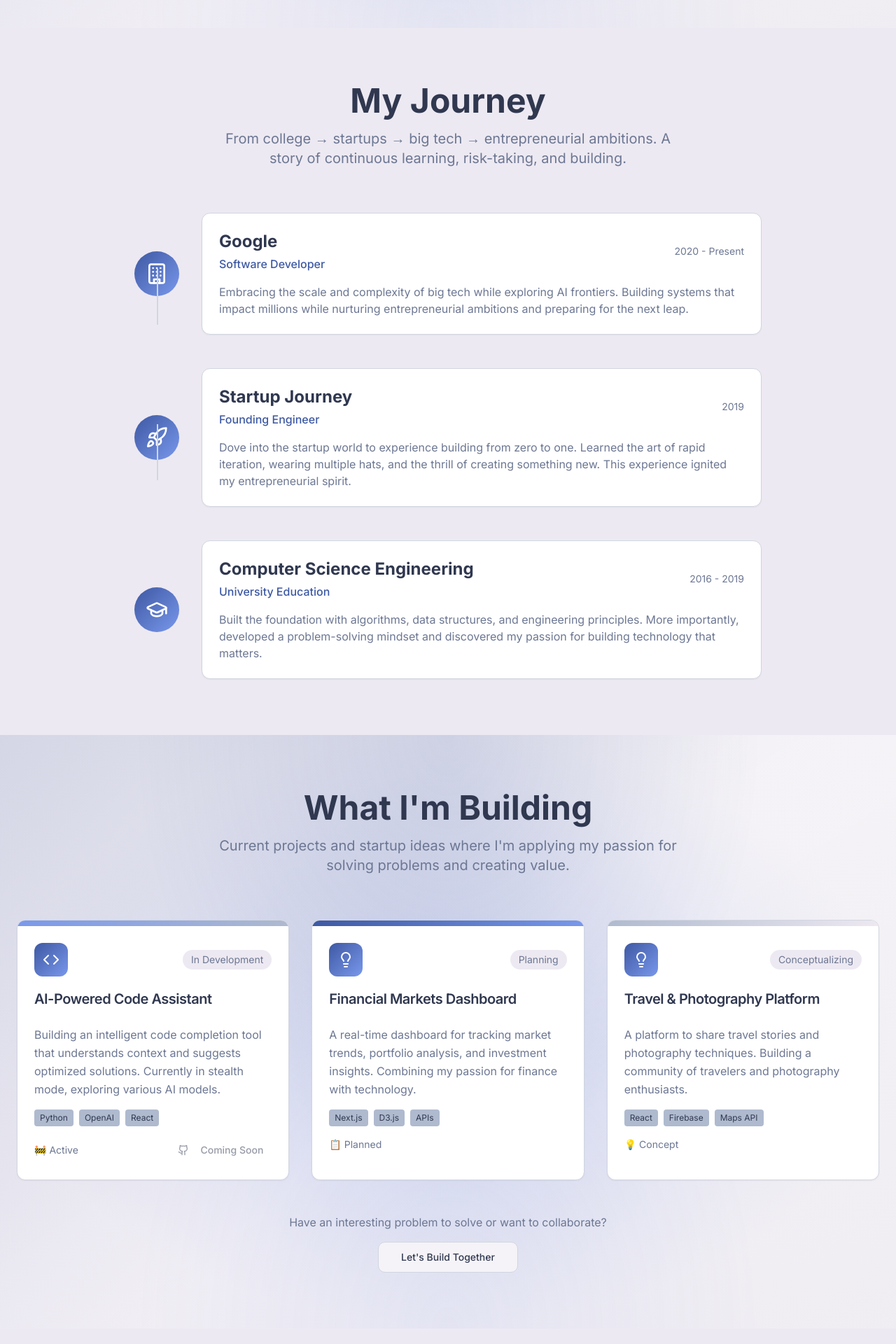
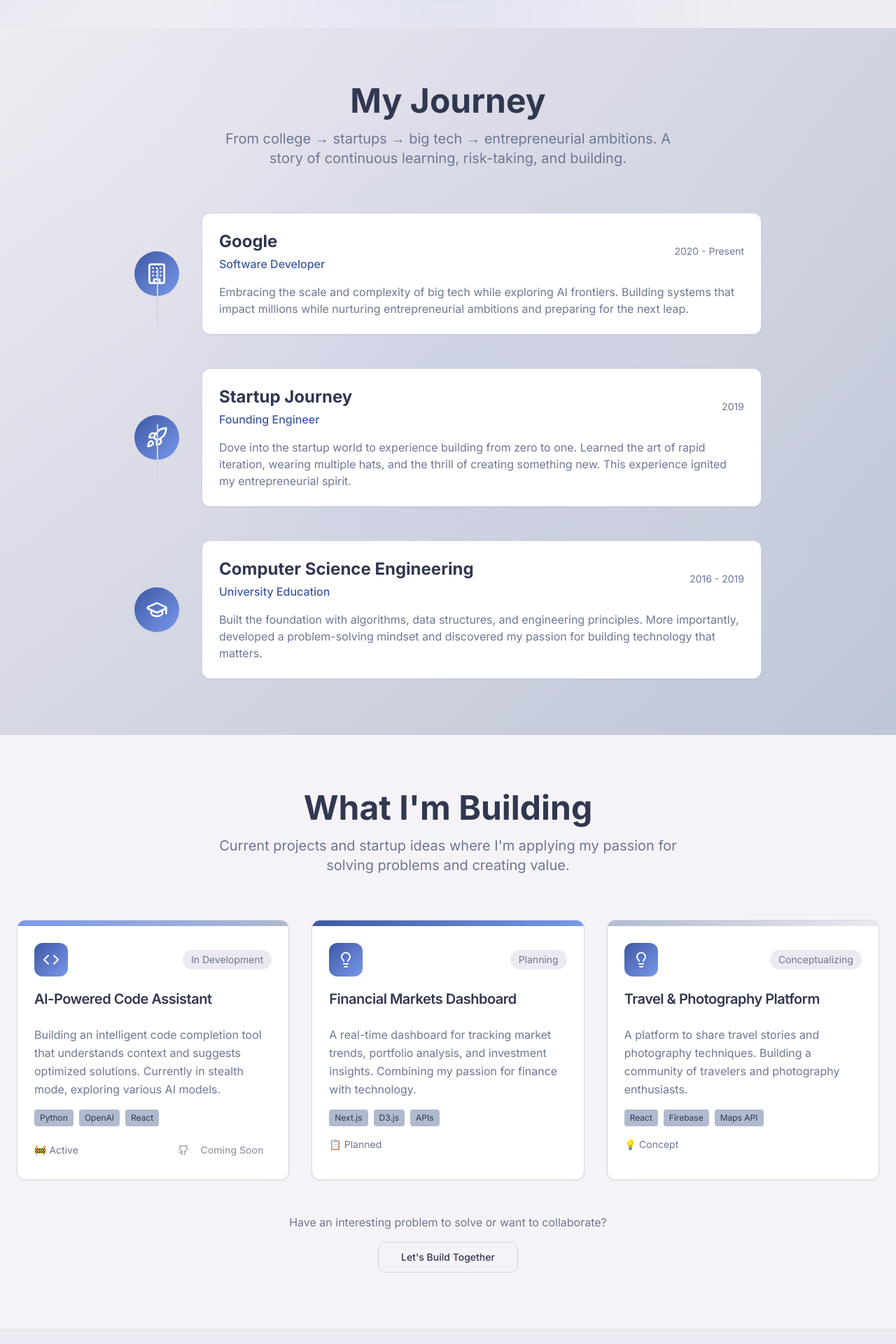
Before and after one commit to AdityaRajSingh/aditya-connects, a React (Vite) app: page / in a window 1280 px wide. Shown: the part 760-2680 px from the top of the page at 70% size. Built offline with nearby package versions, Linux system fonts and the light colour scheme.

Commit message:
Reverted to commit 6c1878366101f643ba495355b930508cc09568bf

```diff
--- a/src/components/BuildingSection.tsx
+++ b/src/components/BuildingSection.tsx
@@ -32,17 +32,8 @@ const BuildingSection = () => {
   ];
 
   return (
-    <section id="building" className="py-20 relative overflow-hidden">
-      {/* Enhanced multi-layered background system */}
-      <div className="absolute inset-0 bg-gradient-layered"></div>
-      <div className="absolute inset-0 bg-gradient-depth opacity-60"></div>
-      <div className="absolute inset-0 bg-gradient-to-br from-primary/8 via-background/50 to-accent/8"></div>
-      <div className="absolute inset-0 bg-gradient-radial from-primary/15 via-transparent to-transparent opacity-40"></div>
-
-      {/* Subtle texture overlay */}
-      <div className="absolute inset-0 opacity-[0.02] bg-gradient-to-br from-foreground via-transparent to-foreground"></div>
-
-      <div className="container mx-auto px-6 relative z-10">
+    <section id="building" className="py-20">
+      <div className="container mx-auto px-6">
         <div className="text-center mb-16">
           <h2 className="text-4xl md:text-5xl font-bold text-foreground mb-4">
             What I'm Building
--- a/src/components/ConnectSection.tsx
+++ b/src/components/ConnectSection.tsx
@@ -38,13 +38,12 @@ const ConnectSection = () => {
   return (
     <section id="connect" className="py-20 relative overflow-hidden">
       {/* Enhanced multi-layered background system */}
-      <div className="absolute inset-0 bg-gradient-layered"></div>
-      <div className="absolute inset-0 bg-gradient-depth opacity-60"></div>
-      <div className="absolute inset-0 bg-gradient-to-br from-primary/8 via-background/50 to-accent/8"></div>
-      <div className="absolute inset-0 bg-gradient-radial from-primary/15 via-transparent to-transparent opacity-40"></div>
+      <div className="absolute inset-0 bg-gradient-soft opacity-90"></div>
+      <div className="absolute inset-0 bg-gradient-to-tl from-primary/10 via-background/40 to-accent/6"></div>
+      <div className="absolute inset-0 bg-gradient-radial from-primary/12 via-transparent to-transparent opacity-60"></div>
 
       {/* Subtle texture overlay */}
-      <div className="absolute inset-0 opacity-[0.02] bg-gradient-to-br from-foreground via-transparent to-foreground"></div>
+      <div className="absolute inset-0 opacity-[0.01] bg-gradient-to-bl from-foreground via-transparent to-foreground"></div>
 
       <div className="container mx-auto px-6 relative z-10">
         <div className="text-center mb-16">
--- a/src/components/JourneySection.tsx
+++ b/src/components/JourneySection.tsx
@@ -31,8 +31,16 @@ const JourneySection = () => {
   ];
 
   return (
-    <section id="journey" className="py-12 sm:py-16 lg:py-20 bg-muted">
-      <div className="container mx-auto px-4 sm:px-6">
+    <section id="journey" className="py-12 sm:py-16 lg:py-20 relative overflow-hidden">
+      {/* Enhanced multi-layered background system similar to hero */}
+      <div className="absolute inset-0 bg-gradient-accent opacity-80"></div>
+      <div className="absolute inset-0 bg-gradient-to-br from-accent/12 via-background/30 to-primary/8"></div>
+      <div className="absolute inset-0 bg-gradient-radial from-accent/20 via-transparent to-transparent opacity-50"></div>
+
+      {/* Subtle texture overlay */}
+      <div className="absolute inset-0 opacity-[0.015] bg-gradient-to-tr from-foreground via-transparent to-foreground"></div>
+
+      <div className="container mx-auto px-4 sm:px-6 relative z-10">
         <div className="text-center mb-12 sm:mb-16">
           <h2 className="text-3xl sm:text-4xl md:text-5xl font-bold text-foreground mb-4">
             My Journey
```
